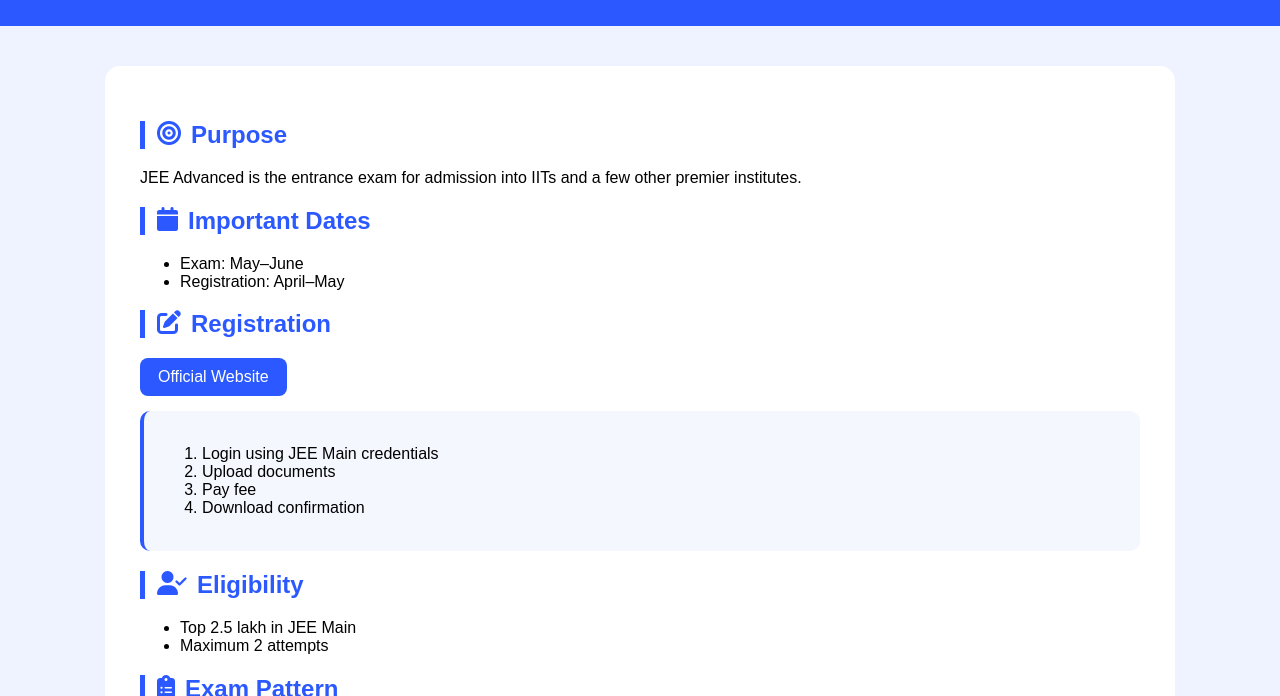
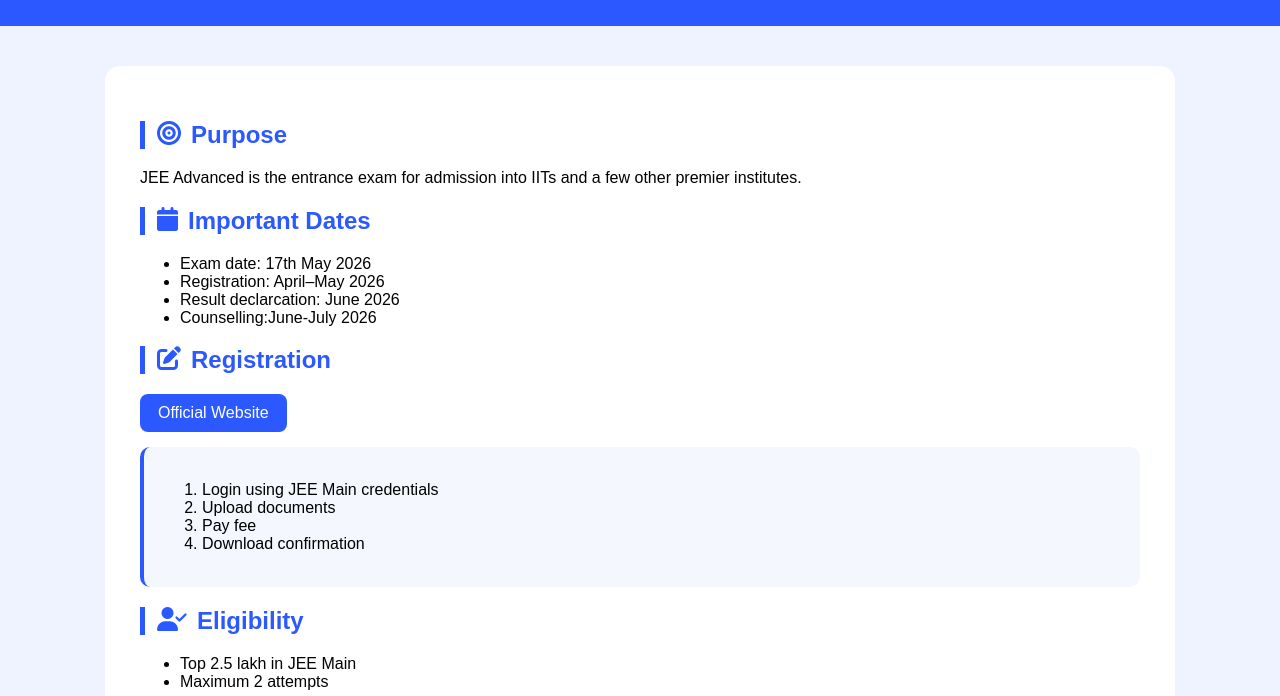
Before and after one commit to r07070883-lab/examify-infosite, a plain HTML site: page jee-adv.html in a window 1280 px wide. Shown: the part 104-800 px from the top of the page. Drawn offline with Linux system fonts and the light colour scheme.

Commit message:
jee-adv.html

```diff
--- a/jee-adv.html
+++ b/jee-adv.html
@@ -18,7 +18,12 @@
 <h2><i class="fas fa-bullseye"></i> Purpose</h2>
 <p>JEE Advanced is the entrance exam for admission into IITs and a few other premier institutes.</p>
 <h2><i class="fas fa-calendar"></i> Important Dates</h2>
-<ul><li>Exam: May–June</li><li>Registration: April–May</li></ul>
+<ul>
+  <li>Exam date: 17th May 2026</li>
+  <li>Registration: April–May 2026</li>
+  <li>Result declarcation: June 2026</li>
+  <li>Counselling:June-July 2026</li>
+</ul>
 <h2><i class="fas fa-edit"></i> Registration</h2>
 <a class="button" href="https://jeeadv.ac.in" target="_blank">Official Website</a>
 <div class="box"><ol><li>Login using JEE Main credentials</li><li>Upload documents</li><li>Pay fee</li><li>Download confirmation</li></ol></div>
@@ -36,4 +41,5 @@
 <div class="box"><p>Seat matrix, fees, rules via JoSAA</p></div>
 </div>
 </body>
+
 </html>
```
